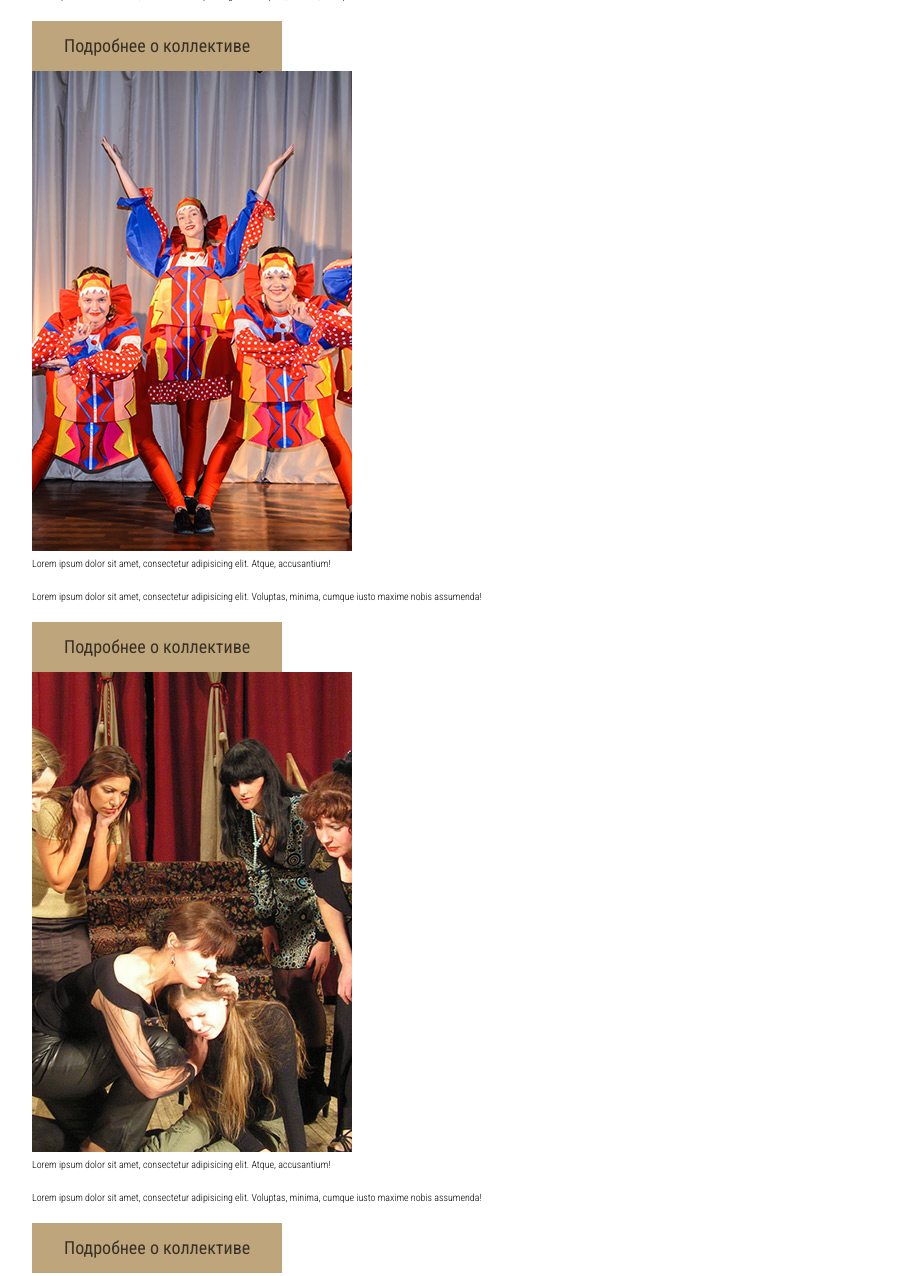
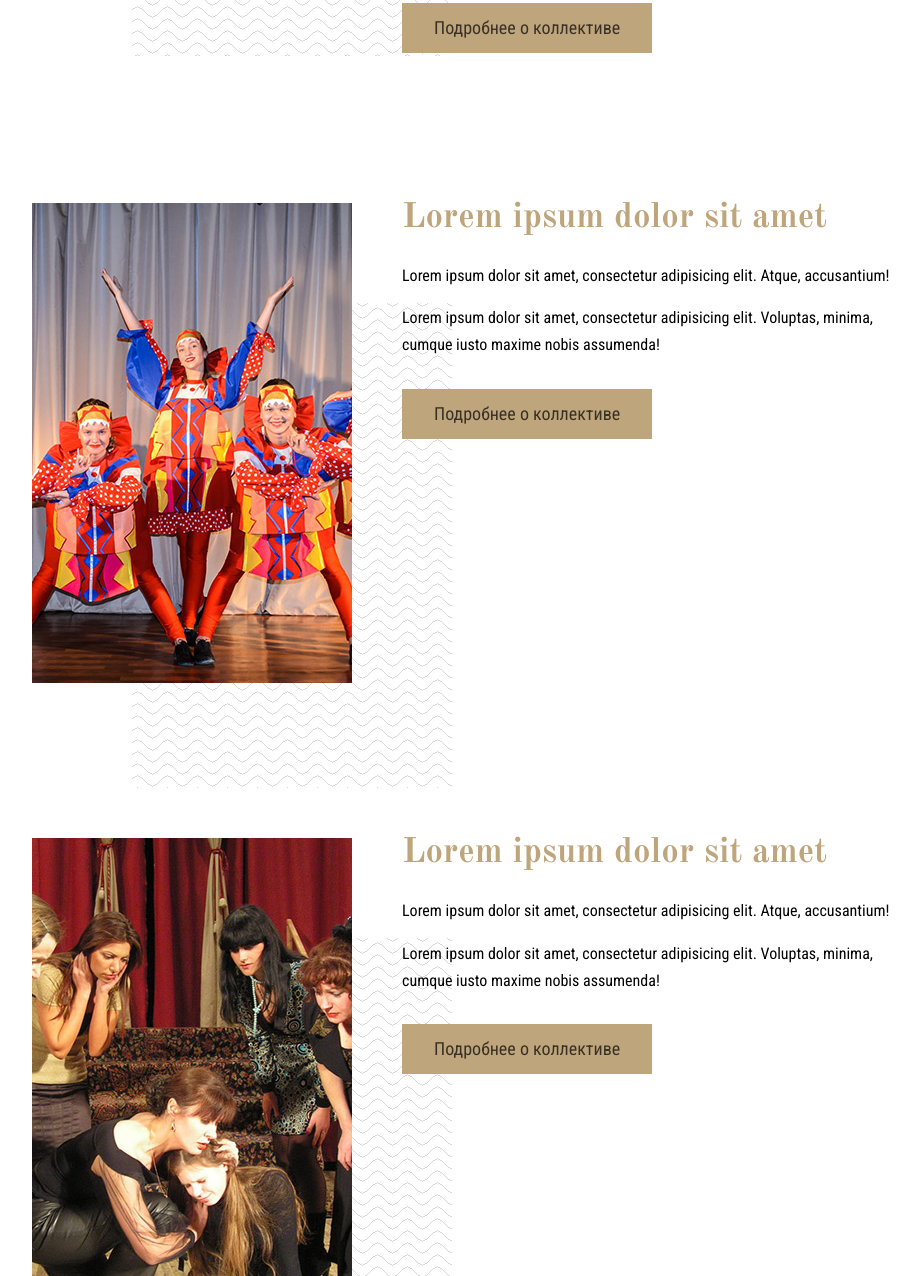
Before and after one commit to mafh/rdkp, a website: page src/bands.html in a window 1280 px wide. Shown: the part 1219-2495 px from the top of the page, without its empty margins (358-1278 px from the left). Drawn offline with nearby package versions, Linux system fonts and the light colour scheme; some packages are replaced by stand-ins of ours; files that its build step writes are made by us from their sources.

Commit message:
bands page
+animation

```diff
--- a/src/bands.html
+++ b/src/bands.html
@@ -31,10 +31,26 @@
                     <div class="bands-list">
                         <div class="band">
                             <div class="band-img">
-                                <img data-src="./userimg/band-01.jpg" class="lozad" alt="">
+                                <div class="band-img-wrap js-appear">
+                                    <img data-src="./userimg/band-01.jpg" class="lozad" alt="">
+                                </div>
                             </div>
                             <div class="band-details">
-                                <div class="band-title"></div>
+                                <div class="band-title">Lorem ipsum dolor sit amet</div>
+                                <p>Lorem ipsum dolor sit amet, consectetur adipisicing elit. Voluptas, minima, cumque iusto maxime nobis assumenda! Lorem ipsum dolor sit amet, consectetur adipisicing elit. Voluptas, minima, cumque iusto maxime nobis assumenda! Lorem ipsum dolor sit amet, consectetur adipisicing elit. Voluptas, minima, cumque iusto maxime nobis assumenda! Lorem ipsum dolor sit amet, consectetur adipisicing elit. Voluptas, minima, cumque iusto maxime nobis assumenda! Lorem ipsum dolor sit amet, consectetur adipisicing elit. Voluptas, minima, cumque iusto maxime nobis assumenda! Lorem ipsum dolor sit amet, consectetur adipisicing elit. Voluptas, minima, cumque iusto maxime nobis assumenda! Lorem ipsum dolor sit amet, consectetur adipisicing elit. Voluptas, minima, cumque iusto maxime nobis assumenda!</p>
+                                <p>Lorem ipsum dolor sit amet, consectetur adipisicing elit. Voluptas, minima, cumque iusto maxime nobis assumenda! Lorem ipsum dolor sit amet, consectetur adipisicing elit. Voluptas, minima, cumque iusto maxime nobis assumenda! Lorem ipsum dolor sit amet, consectetur adipisicing elit. Voluptas, minima, cumque iusto maxime nobis assumenda!</p>
+                                <p><a href="#" class="button"><span>Подробнее</span><span class="hide-480"> о коллективе</span></a></p>
+                            </div>
+                        </div>
+
+                        <div class="band">
+                            <div class="band-img">
+                                <div class="band-img-wrap js-appear">
+                                    <img data-src="./userimg/band-02.jpg" class="lozad" alt="">
+                                </div>
+                            </div>
+                            <div class="band-details">
+                                <div class="band-title">Lorem ipsum dolor sit amet</div>
                                 <p>Lorem ipsum dolor sit amet, consectetur adipisicing elit. Atque, accusantium!</p>
                                 <p>Lorem ipsum dolor sit amet, consectetur adipisicing elit. Voluptas, minima, cumque iusto maxime nobis assumenda!</p>
                                 <p><a href="#" class="button"><span>Подробнее</span><span class="hide-480"> о коллективе</span></a></p>
@@ -43,22 +59,12 @@
 
                         <div class="band">
                             <div class="band-img">
-                                <img data-src="./userimg/band-02.jpg" class="lozad" alt="">
+                                <div class="band-img-wrap js-appear">
+                                    <img data-src="./userimg/band-03.jpg" class="lozad" alt="">
+                                </div>
                             </div>
                             <div class="band-details">
-                                <div class="band-title"></div>
-                                <p>Lorem ipsum dolor sit amet, consectetur adipisicing elit. Atque, accusantium!</p>
-                                <p>Lorem ipsum dolor sit amet, consectetur adipisicing elit. Voluptas, minima, cumque iusto maxime nobis assumenda!</p>
-                                <p><a href="#" class="button"><span>Подробнее</span><span class="hide-480"> о коллективе</span></a></p>
-                            </div>
-                        </div>
-
-                        <div class="band">
-                            <div class="band-img">
-                                <img data-src="./userimg/band-03.jpg" class="lozad" alt="">
-                            </div>
-                            <div class="band-details">
-                                <div class="band-title"></div>
+                                <div class="band-title">Lorem ipsum dolor sit amet</div>
                                 <p>Lorem ipsum dolor sit amet, consectetur adipisicing elit. Atque, accusantium!</p>
                                 <p>Lorem ipsum dolor sit amet, consectetur adipisicing elit. Voluptas, minima, cumque iusto maxime nobis assumenda!</p>
                                 <p><a href="#" class="button"><span>Подробнее</span><span class="hide-480"> о коллективе</span></a></p>
--- a/src/sass/_screen.scss
+++ b/src/sass/_screen.scss
@@ -2629,3 +2629,71 @@ a.developer {
         padding-left: 20px;
     }
 }
+
+.band {
+    display: flex;
+    flex-direction: row;
+    position: relative;
+    padding-bottom: 150px;
+
+    &:last-child {
+        padding-bottom: 50px;
+    }
+}
+
+.band-img {
+    flex: 0 1 25%;
+}
+
+.band-details {
+    flex: 0 1 75%;
+    padding-left: 50px;
+    position: relative;
+
+    p {
+        font-size: 16px;
+        font-weight: 400;
+        font-family: "Roboto Condensed", sans-serif;
+    }
+
+    p:nth-last-child(2) {
+        padding-bottom: 30px;
+    }
+}
+
+.band-title {
+    font-size: 35px;
+    font-family: 'Old';
+    color: $gold;
+    font-weight: 700;
+    line-height: 30px;
+    padding-bottom: 30px;
+}
+
+.band-img-wrap {
+    display: inline-block;
+    position: relative;
+
+    img {
+        position: relative;
+    }
+
+    &:before {
+        position: absolute;
+        content: '';
+        background-image: url('../i/pattern-wave-dark.png');
+        width: 100%;
+        height: 100%;
+        display: block;
+        top: 0;
+        left: 0;
+        transform: translate(50px, 50px);
+        transition: transform 1s;
+    }
+
+    &.is-visible {
+        &:before {
+            transform: translate(100px, 100px);
+        }
+    }
+}
```
Also changed, not shown: src/i/pattern-wave-dark.png (added), src/temp/common.css, 2 other files.
